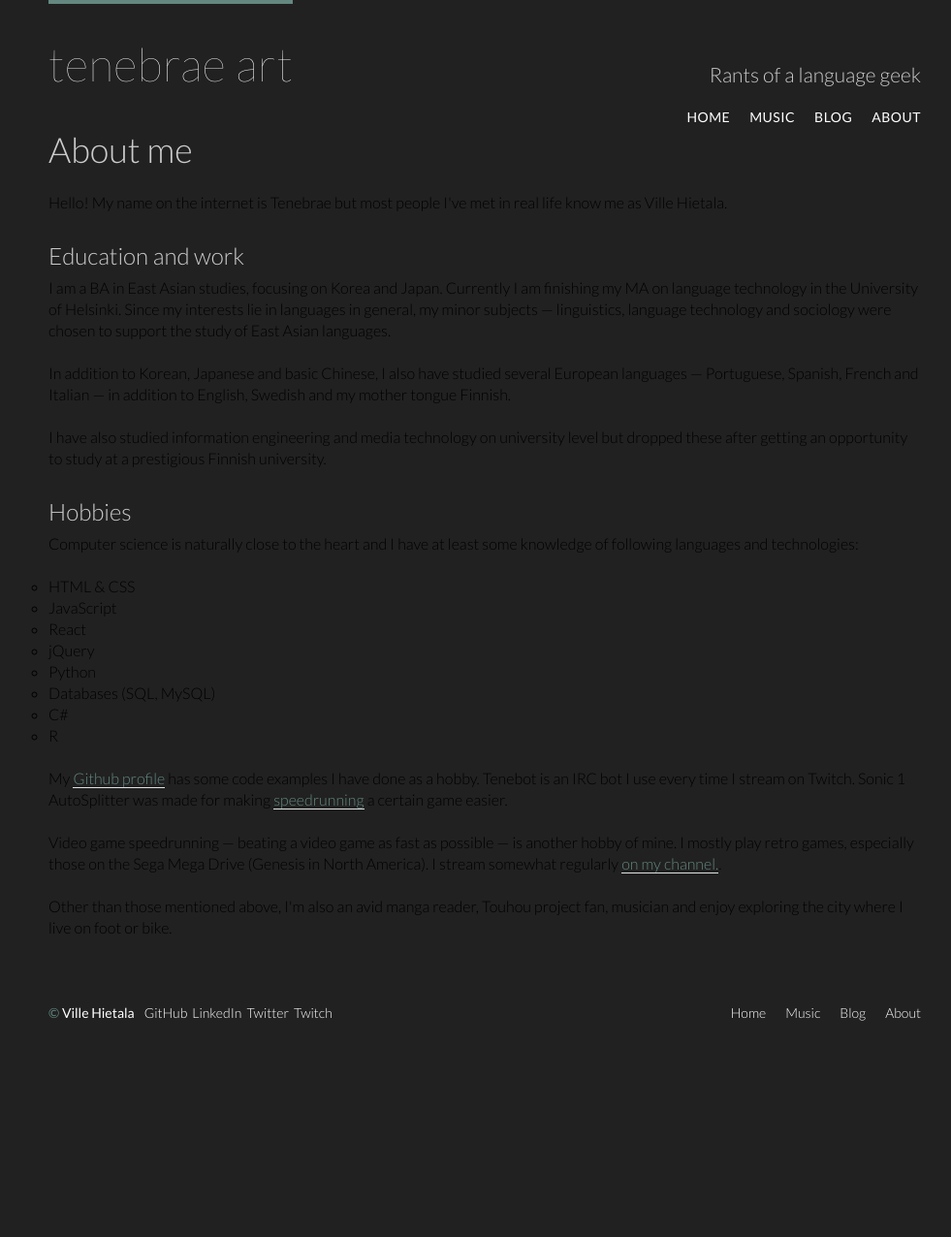
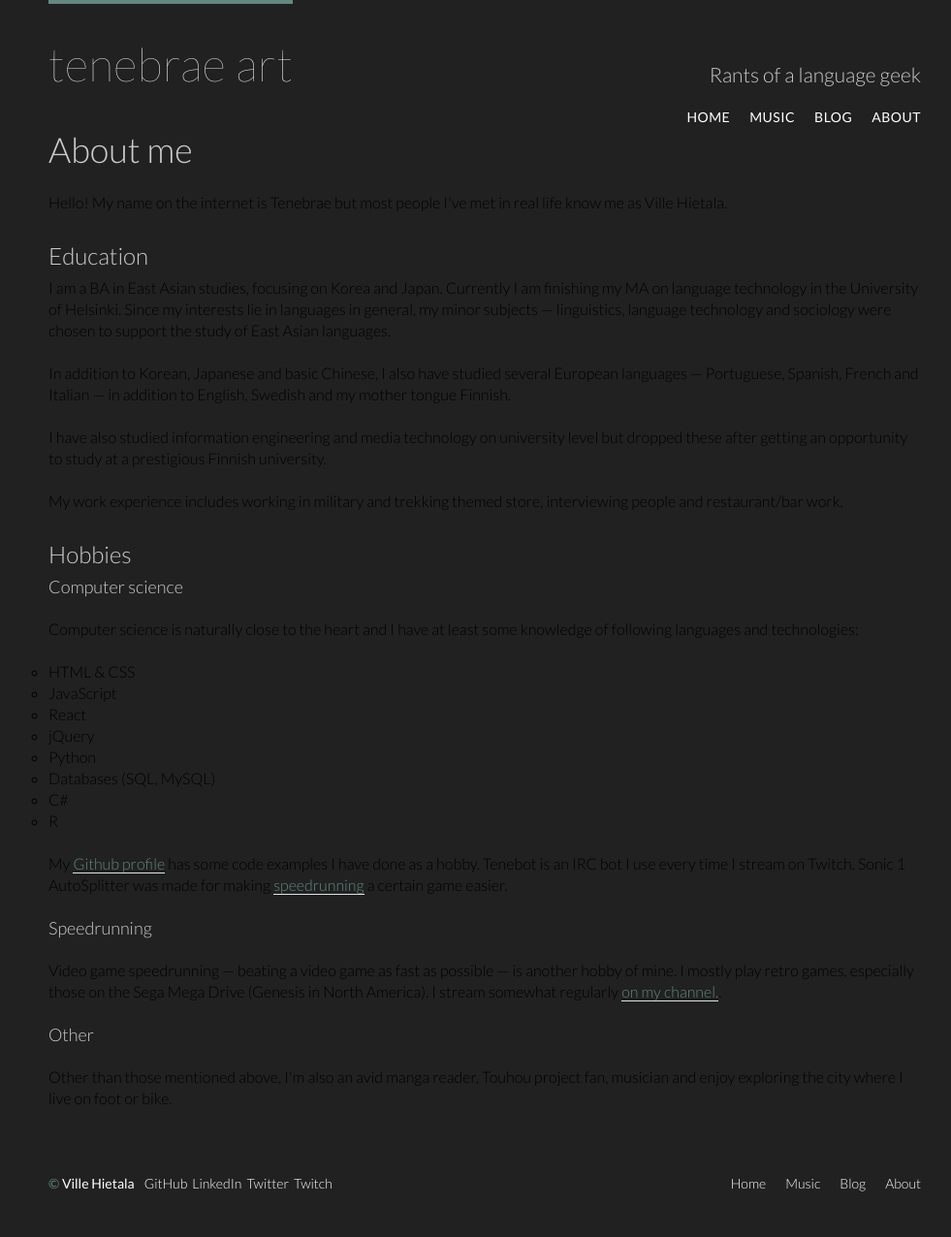
Before and after one commit to tenebrae101/tenebrae101.github.io, a Jekyll site: the page built from about/index.html, in a window 1280 px wide. Shown: the whole page at 97% size, without its empty margins (140-1121 px from the left). Built offline with Jekyll 4.4.1, drawn with Linux system fonts in a browser that asks for light colours; before the commit the page ends 1100 px from its top, so only the background shows below that.

Commit message:
Add files via upload

```diff
--- a/about/index.html
+++ b/about/index.html
@@ -6,13 +6,16 @@ title: About me
 
 		<p>Hello! My name on the internet is Tenebrae but most people I've met in real life know me as Ville Hietala.</p>
 
-		<h2>Education and work</h2>
+		<h2>Education</h2>
 
 		<p>I am a BA in East Asian studies, focusing on Korea and Japan. Currently I am finishing my MA on language technology in the University of Helsinki. Since my interests lie in languages in general, my minor subjects &mdash; linguistics, language technology and sociology were chosen to support the study of East Asian languages.</p>
 		<p>In addition to Korean, Japanese and basic Chinese, I also have studied several European languages &mdash; Portuguese, Spanish, French and Italian &mdash; in addition to English, Swedish and my mother tongue Finnish.</p>
 		<p>I have also studied information engineering and media technology on university level but dropped these after getting an opportunity to study at a prestigious Finnish university.</p>
+		<p>My work experience includes working in military and trekking themed store, interviewing people and restaurant/bar work.</p>
 
 		<h2>Hobbies</h2>
+		<h4>Computer science</h4>
+
 		<p>Computer science is naturally close to the heart and I have at least some knowledge of following languages and technologies:
 		<ul class="technologies">
 			<li>HTML &amp; CSS</li>
@@ -27,5 +30,8 @@ title: About me
 
 		<p>My <a href="https://github.com/tenebrae101/">Github profile</a> has some code examples I have done as a hobby. <b>Tenebot</b> is an IRC bot I use every time I stream on Twitch. <b>Sonic 1 AutoSplitter</b> was made for making <a href="https://www.google.fi/url?sa=t&rct=j&q=&esrc=s&source=web&cd=1&cad=rja&uact=8&ved=0ahUKEwiu_rKAq6fVAhUmb5oKHfuyBToQFggmMAA&url=https%3A%2F%2Fen.wikipedia.org%2Fwiki%2FSpeedrun&usg=AFQjCNFZWfNu1oacyNOdhrf6RDxtoEXdTg">speedrunning</a> a certain game easier.</p>
 
+		<h4>Speedrunning</h4>
 		<p>Video game speedrunning &mdash; beating a video game as fast as possible &mdash; is another hobby of mine. I mostly play retro games, especially those on the Sega Mega Drive (Genesis in North America). I stream somewhat regularly <a href="https://www.twitch.tv/tenebrae101/">on my channel.</a>.</p>
+
+		<h4>Other</h4>
 		<p>Other than those mentioned above, I'm also an avid manga reader, Touhou project fan, musician and enjoy exploring the city where I live on foot or bike.</p>
--- a/assets/stylesheets/main.css
+++ b/assets/stylesheets/main.css
@@ -55,7 +55,7 @@ table {
 
 body {
   background: #212121;
-  color: ##a0a0a0;
+  color: ##bbb;
   font: 300 16px/22px "Lato", "Open Sans", "Helvetica Neue", Helvetica, Arial, sans-serif;
   /* "Raleway", sans-serif */
 }
```
